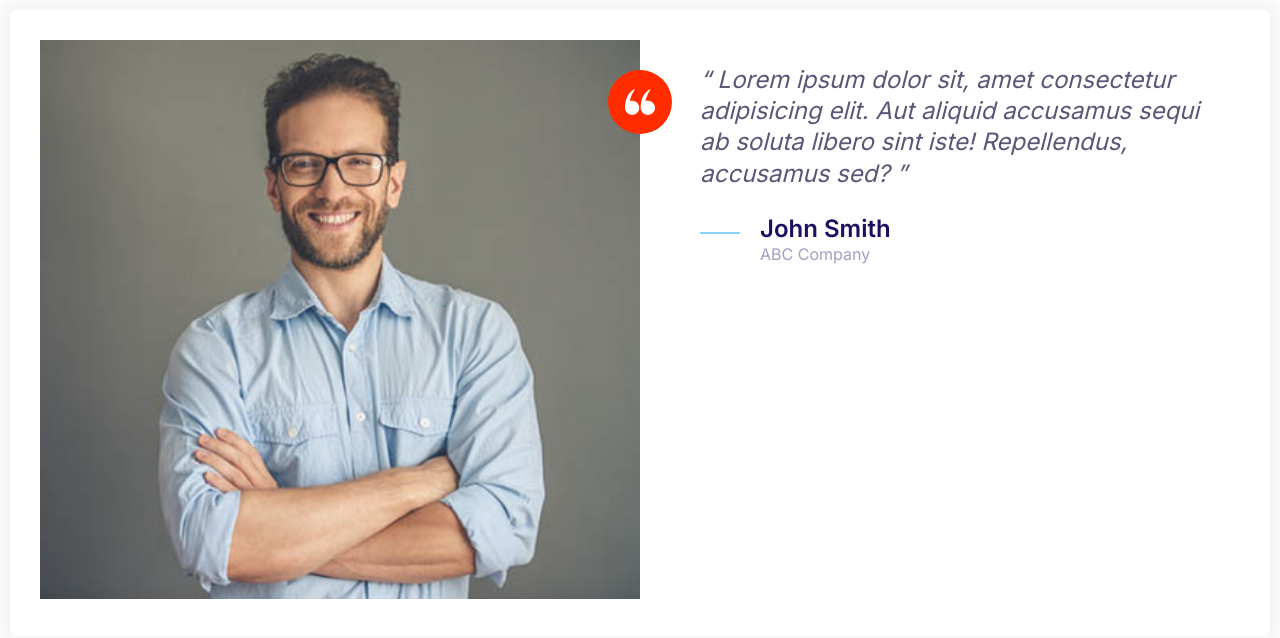
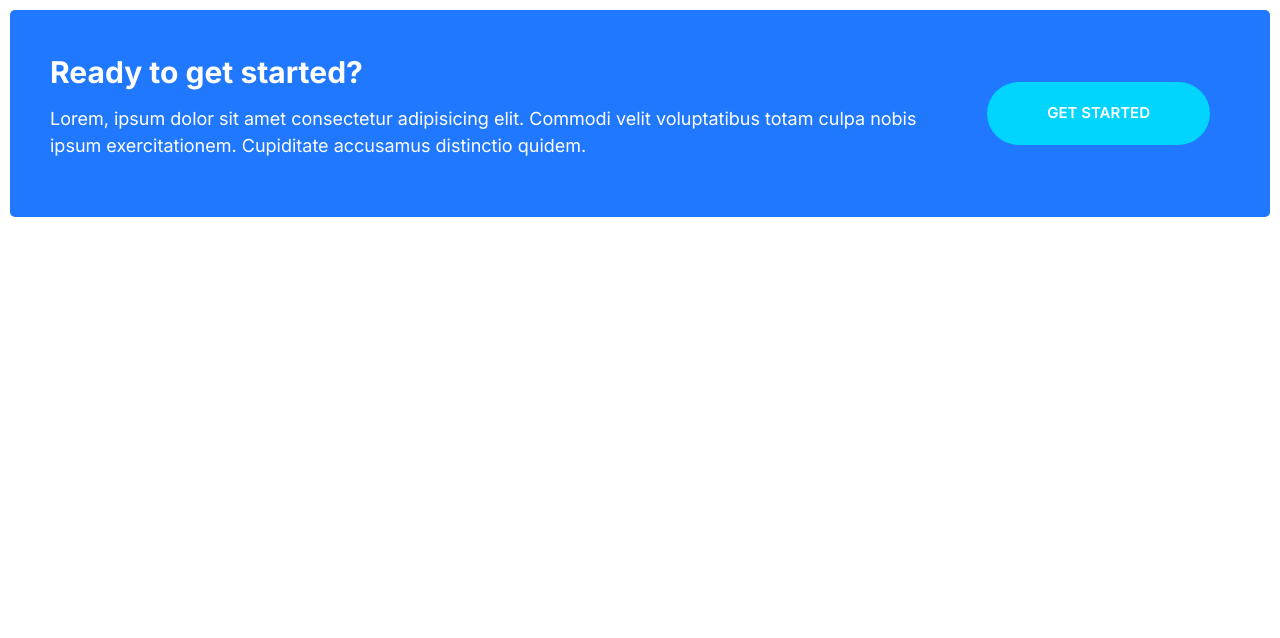
Before and after one commit to AbbasRazaPakistan/Moshify, a plain HTML site: page index.html in a window 1280 px wide. Drawn offline with Linux system fonts and the light colour scheme.

Commit message:
Callout created.

```diff
--- a/css/style.css
+++ b/css/style.css
@@ -203,6 +203,10 @@ a {
   background-color: var(--color-heading);
   color: #fff;
 }
+.btn--stretched {
+  padding-left: 6rem;
+  padding-right: 6rem;
+}
 @media screen and (min-width: 1024px) {
   .btn {
     font-size: 1.5rem;
@@ -396,3 +400,36 @@ a {
     margin-left: 6rem;
   }
 }
+/* Callouts */
+.callout {
+  padding: 4rem;
+  border-radius: 5px;
+}
+.callout--primary {
+  background-color: var(--color-primary);
+  color: #fff;
+}
+.callout__heading {
+  color: #fff;
+  margin-top: 0;
+  font-size: 3rem;
+}
+.callout .btn {
+  justify-self: center;
+  align-self: center;
+}
+.callout__content {
+  text-align: center;
+}
+@media screen and (min-width: 768px) {
+  .callout .grid--1x2 {
+    grid-template-columns: 1fr auto;
+  }
+  .callout__content {
+    text-align: left;
+  }
+  .callout .btn {
+    justify-self: start;
+    margin: 0 2rem;
+  }
+}
--- a/index.html
+++ b/index.html
@@ -14,39 +14,17 @@
     <title>Moshify</title>
   </head>
   <body style="padding: 10px">
-    <div class="card testimonial">
+    <div class="callout callout--primary">
       <div class="grid grid--1x2">
-        <div class="testimonial__image-container">
-          <img
-            src="./images/testimonial.jpg"
-            alt="A happy, smiling customer."
-          />
-          <span class="icon-container icon-container--accent">
-            <svg class="icon icon--white icon--small">
-              <use xlink:href="../images/sprite-icon.svg#quotes"></use>
-            </svg>
-          </span>
+        <div class="callout__content">
+          <h2 class="callout__heading">Ready to get started?</h2>
+          <p>
+            Lorem, ipsum dolor sit amet consectetur adipisicing elit. Commodi
+            velit voluptatibus totam culpa nobis ipsum exercitationem.
+            Cupiditate accusamus distinctio quidem.
+          </p>
         </div>
-        <blockquote class="quote">
-          <p class="quote__text">
-            Lorem ipsum dolor sit, amet consectetur adipisicing elit. Aut
-            aliquid accusamus sequi ab soluta libero sint iste! Repellendus,
-            accusamus sed?
-          </p>
-          <footer>
-            <div class="media">
-              <div class="media__image">
-                <svg class="icon icon--primary quote__line">
-                  <use xlink:href="../images/sprite-icon.svg#line"></use>
-                </svg>
-              </div>
-              <div class="media__body">
-                <h3 class="media__title quote__author">John Smith</h3>
-                <p class="quote__organization">ABC Company</p>
-              </div>
-            </div>
-          </footer>
-        </blockquote>
+        <a href="" class="btn btn--secondary btn--stretched">Get Started</a>
       </div>
     </div>
   </body>
```
Also changed, not shown: components/callout.html (added, +13 -0 lines).
